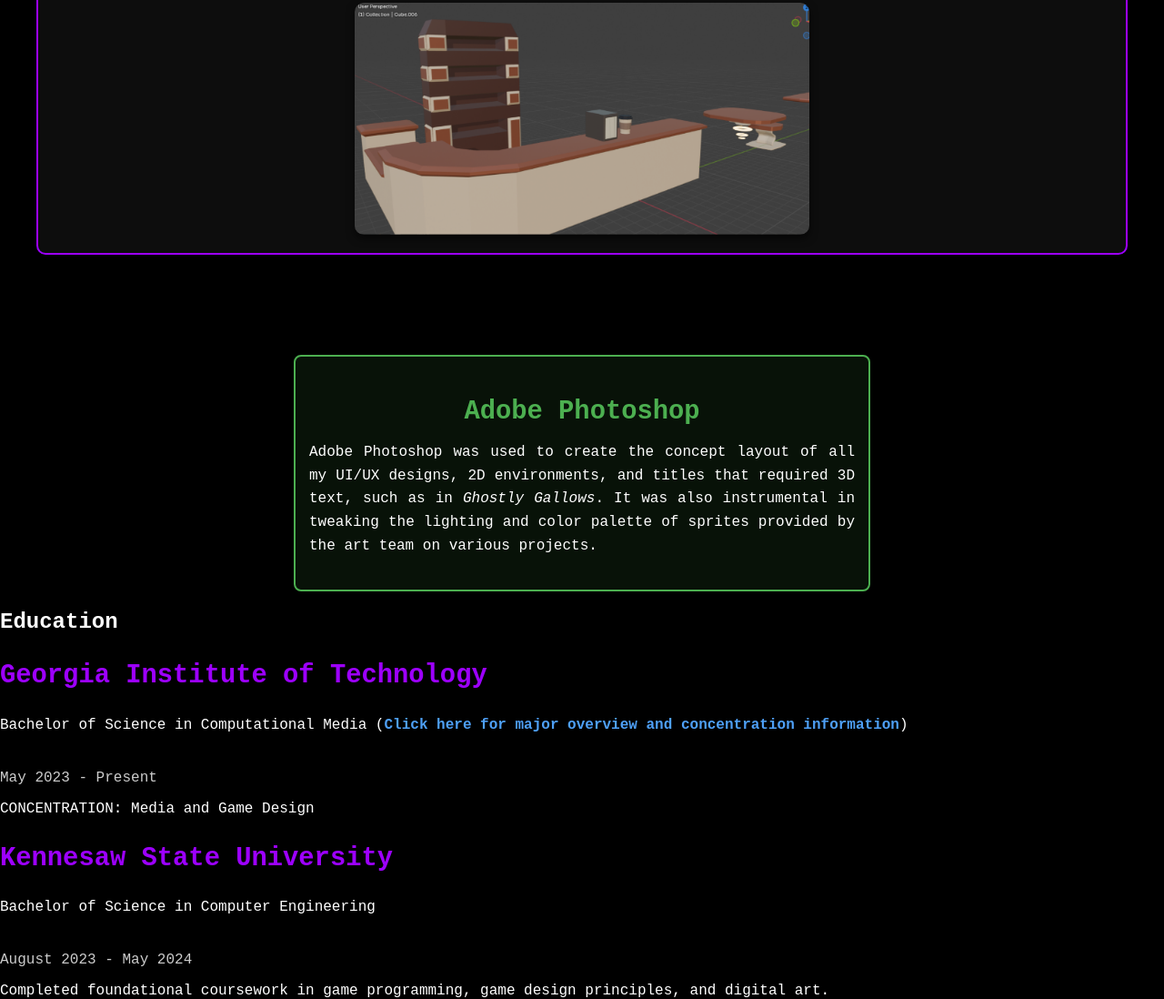
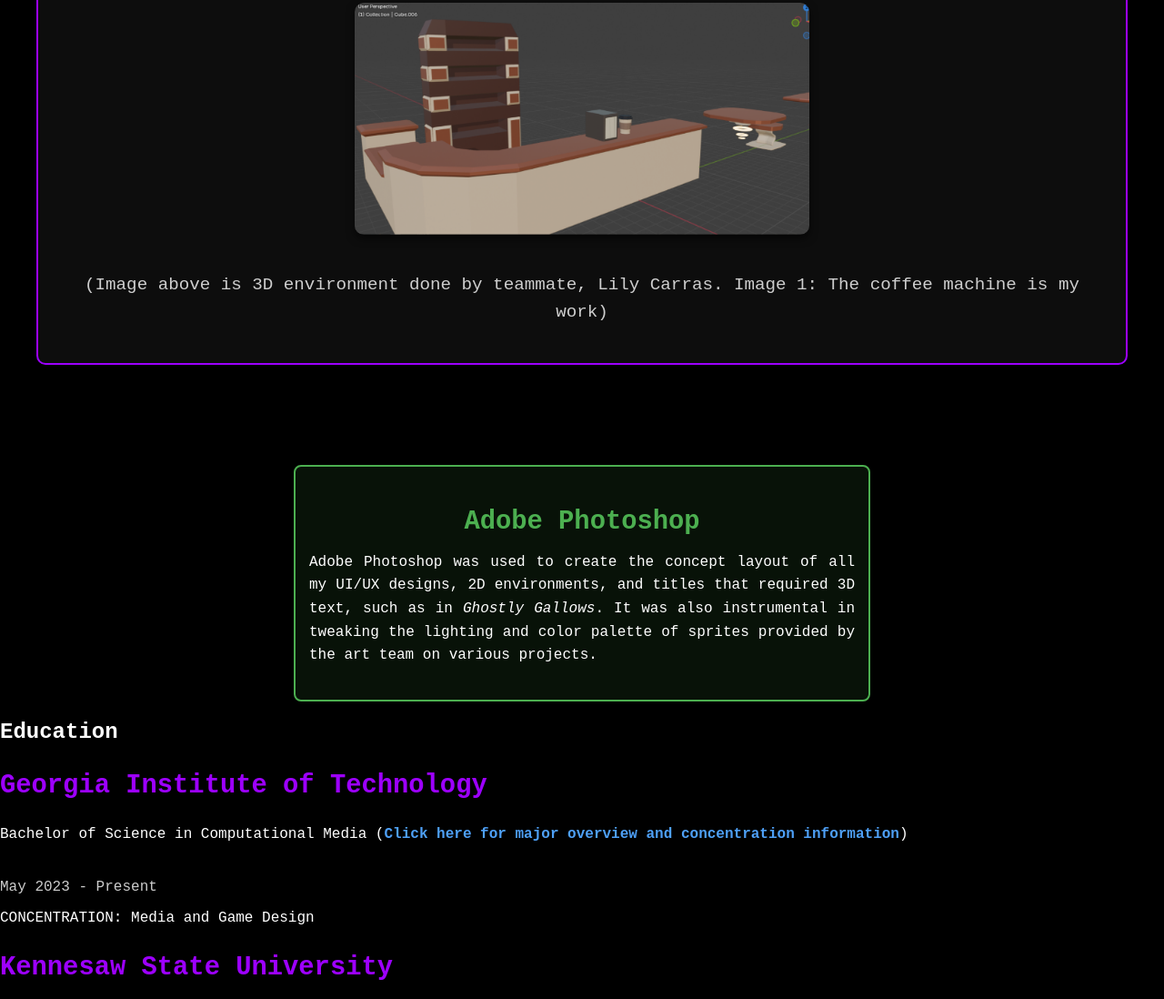
Before and after one commit to miri-code/Player-One-Portfolio, a plain HTML site: page index.html in a window 1280 px wide. Shown: the part 4679-5777 px from the top of the page at 91% size. Drawn offline with Linux system fonts and the light colour scheme.

Commit message:
Update index.html

```diff
--- a/index.html
+++ b/index.html
@@ -151,6 +151,7 @@
         <div class="media-container">
             <img src="images/coffeemachine.png" alt="Virtually Real Cafe Scene 1">
             <img src="images/VRC-environment.png" alt="Virtually Real Cafe Scene 2">
+            <p>(Image above is 3D environment done by teammate, Lily Carras. Image 1: The coffee machine is my work)</p>
         </div>
     </div>
 </div>
```
